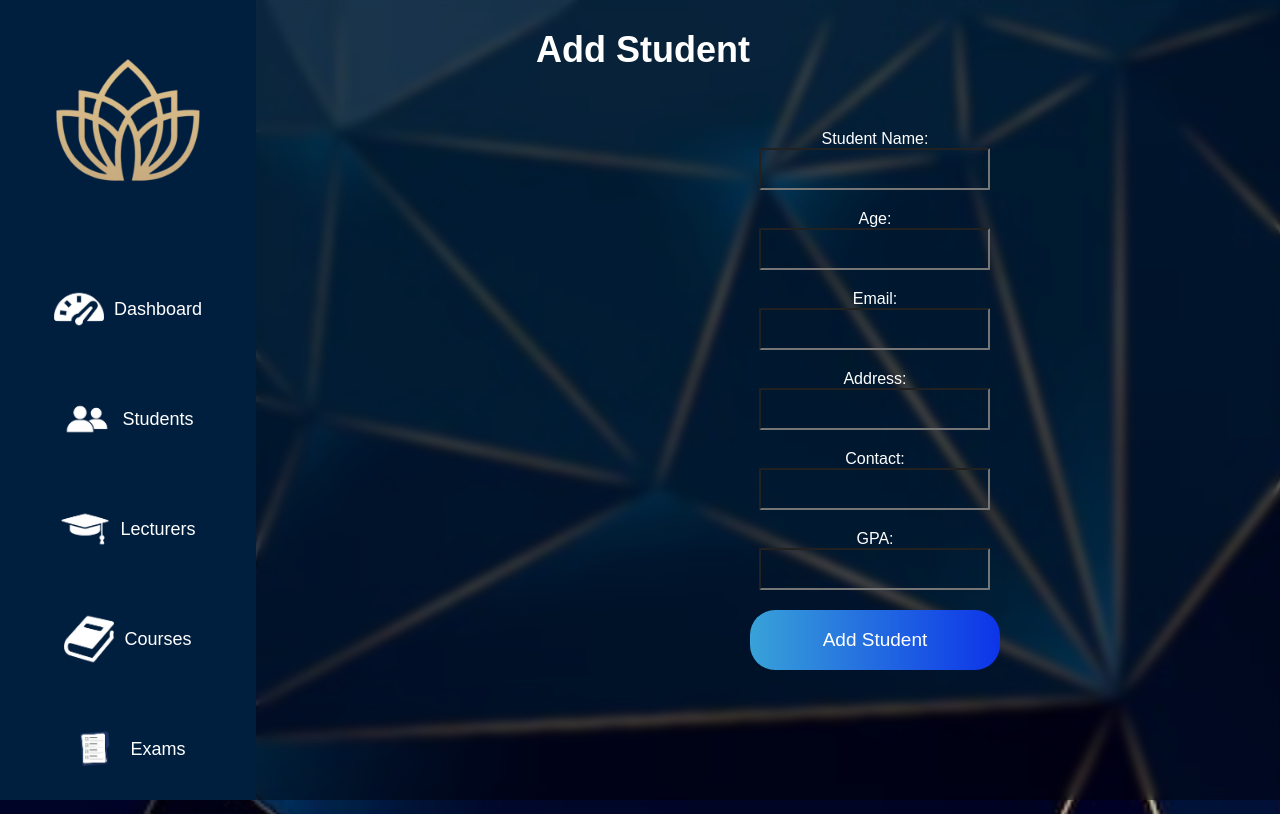
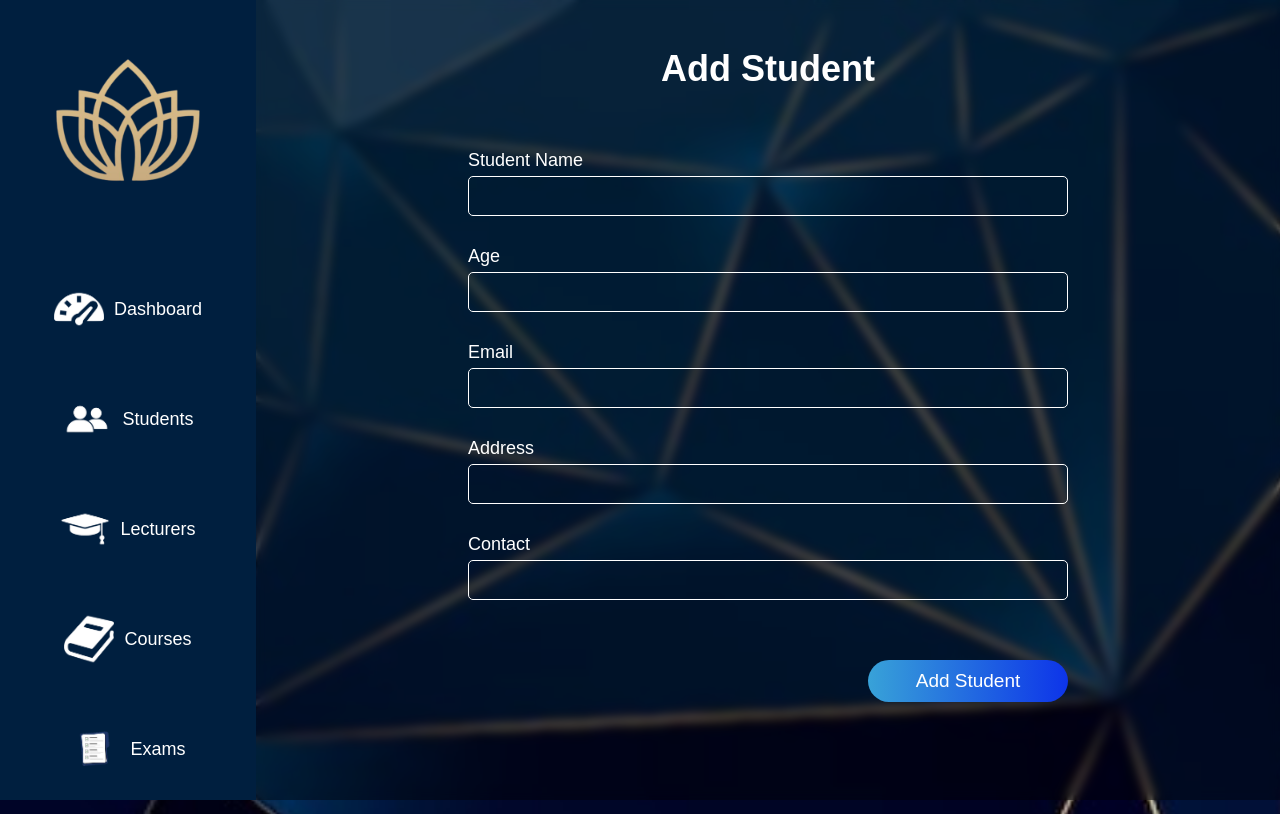
Before and after one commit to uvindusl/dmwcw, a PHP site: page /addstudent.html in a window 1280 px wide. Run offline with PHP 8.4, Linux system fonts and the light colour scheme.

Commit message:
final modified in add student form

```diff
--- a/addstudent.css
+++ b/addstudent.css
@@ -69,41 +69,54 @@ body {
     display: flex;
     justify-content: center;
     align-items: center;
+    height: 100vh;
+    flex-direction: column;
 }
 
 .login h1 {
-    margin-bottom: 700px;
     font-size: 36px;
+    margin: 0;
+    text-align: center;
 }
 
+
 .form {
-    display: flex;
-    flex-direction: column;
-    max-width: 400px;
-    height: 100%;
-    margin: 0;
+    padding: 50px;
     display: flex;
     justify-content: center;
     align-items: center;
+    height: 100vh;
+    flex-direction: column;
+    width: 700px;
+    margin: 0;
+}
 
+.form label {
+    margin: 10px 0 5px;
+    font-size: 18px;
+    align-self: flex-start;
 }
 
 .form input {
     padding: 10px;
     font-size: 16px;
+    width: 600px;
     margin-bottom: 20px;
-    border-radius: 1%;
+    border-radius: 5px;
+    border: 1px solid white;
+    color: white;
     background: transparent;
 }
 
 button {
     font-size: 19px;
-    background: linear-gradient(to right, #38a2d8, #0d34e9) ;
+    background: linear-gradient(to right, #38a2d8, #0d34e9);
     color: white;
     border-radius: 25px;
-    height: 60px;
-    width: 250px;
+    padding: 10px 30px;
+    width: 200px;
     border: none;
     cursor: pointer;
-    left: 200px;
+    align-self: flex-end;
+    margin-top: 40px;
 }
--- a/addstudent.html
+++ b/addstudent.html
@@ -29,12 +29,20 @@
         <div class="login">
             <h1>Add Student</h1>
             <form class="form">
-                Student Name: <input type="text" id="studentName" name="studentName">
-                Age: <input type="number" id="age" name="age">
-                Email: <input type="email" id="email" name="email">
-                Address: <input type="text" id="address" name="address">
-                Contact: <input type="tel" id="contact" name="contact">
-                GPA: <input type="number" id="gpa" name="gpa" step="0.01">
+                <label for="name">Student Name</label>
+                <input type="text" id="studentName" name="studentName">
+
+                <label for="age">Age</label>
+                <input type="number" id="age" name="age">
+
+                <label for="email">Email</label>
+                <input type="email" id="email" name="email">
+
+                <label for="address">Address</label>
+                <input type="text" id="address" name="address">
+
+                <label for="contact">Contact</label>
+                <input type="tel" id="contact" name="contact">
 
                 <button type="submit">Add Student</button>
             </form>
```
